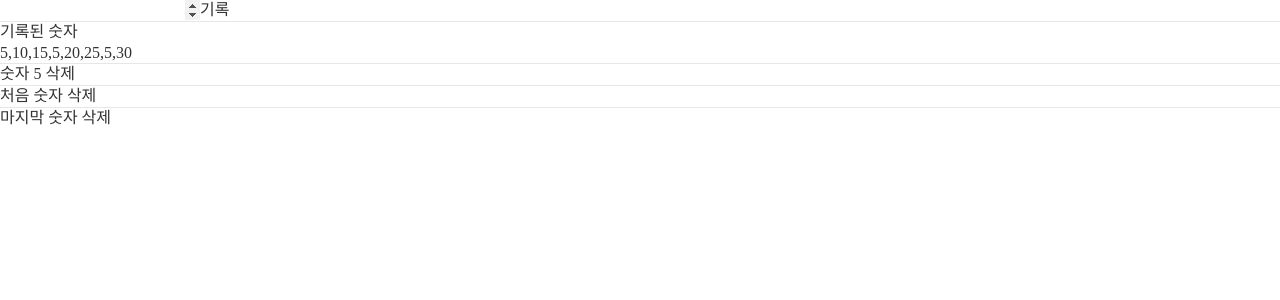
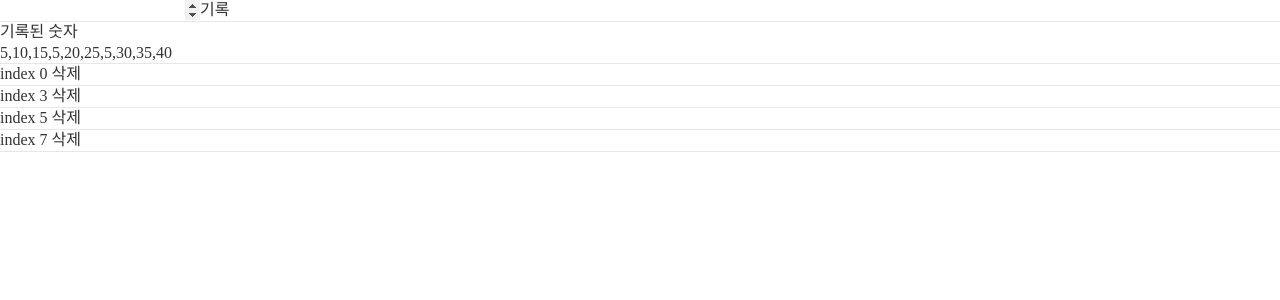
Before and after one commit to Bravetomato/react-proj, a React (Create React App) app: page / in a window 1280 px wide. Shown: the top 300 px of the page. Built offline with nearby package versions, Linux system fonts and the light colour scheme; a web font is replaced by a local one.

Commit message:
filter-index

```diff
--- a/src/RefEx.js
+++ b/src/RefEx.js
@@ -2,7 +2,7 @@ import React, { useState, useRef } from "react";
 
 
 function RefEx() {
-  const [recordedNos, setRecordedNos] = useState([5, 10, 15, 5, 20, 25, 5, 30]);
+  const [recordedNos, setRecordedNos] = useState([5, 10, 15, 5, 20, 25, 5, 30, 35, 40]);
 
   const saveNo = (form) => {
     form.no.value = form.no.value.trim();
@@ -22,26 +22,14 @@ function RefEx() {
   // key 는 절대 겹치지 않는 유니크한 값.
   const li = recordedNos.map((el, index) => <li key={index}>{el}</li>);
 
-// 5를 지우는 함수
-  const removeNo5 = () => {
-    const newRecordedNos = recordedNos.filter((el) => el != 5 );
+
+  // 특정 index 지정해 삭제
+  const removeNo = (index) => {
+    const newRecordedNos = recordedNos.filter((_, _index) => _index != index);
     setRecordedNos(newRecordedNos);
   };
 
-// 처음 숫자를 지우는 함수
-  const removeFirst = () => {
-    const newRecordedNos = recordedNos.filter((el, index) => index != 0 );
-    // 인덱스 순서가 0이 아닌 것을 남긴다
-    setRecordedNos(newRecordedNos);
-  };
 
-// 마지막 숫자를 지우는 함수
-  const removeLast = () => {
-    const newRecordedNos = recordedNos.filter((_, index) => index != recordedNos.length -1);
-    // recordedNos.length -1 : 마지막 숫자를 특정할 수 없기 때문에 배열 길이에서 -1 번째가 마지막 숫자가 된다.
-    // recordedNos.length -1 가 아닌 것을 남긴다.
-    setRecordedNos(newRecordedNos);
-  };
 
   return (
     <>
@@ -64,11 +52,15 @@ function RefEx() {
       {recordedNos.join(",")}
 
       <hr />
-        <button onClick={removeNo5}>숫자 5 삭제</button>
+        <button onClick={() => removeNo(0)}> index 0 삭제 </button>
+        <hr />
+        <button onClick={() => removeNo(3)}> index 3 삭제 </button>
+        <hr />
+        <button onClick={() => removeNo(5)}> index 5 삭제 </button>
+        <hr />
+        <button onClick={() => removeNo(7)}> index 7 삭제 </button>
       <hr />
-        <button onClick={removeFirst}>처음 숫자 삭제</button>
-      <hr />
-        <button onClick={removeLast}>마지막 숫자 삭제</button>
+
 
     </>
   );
```
